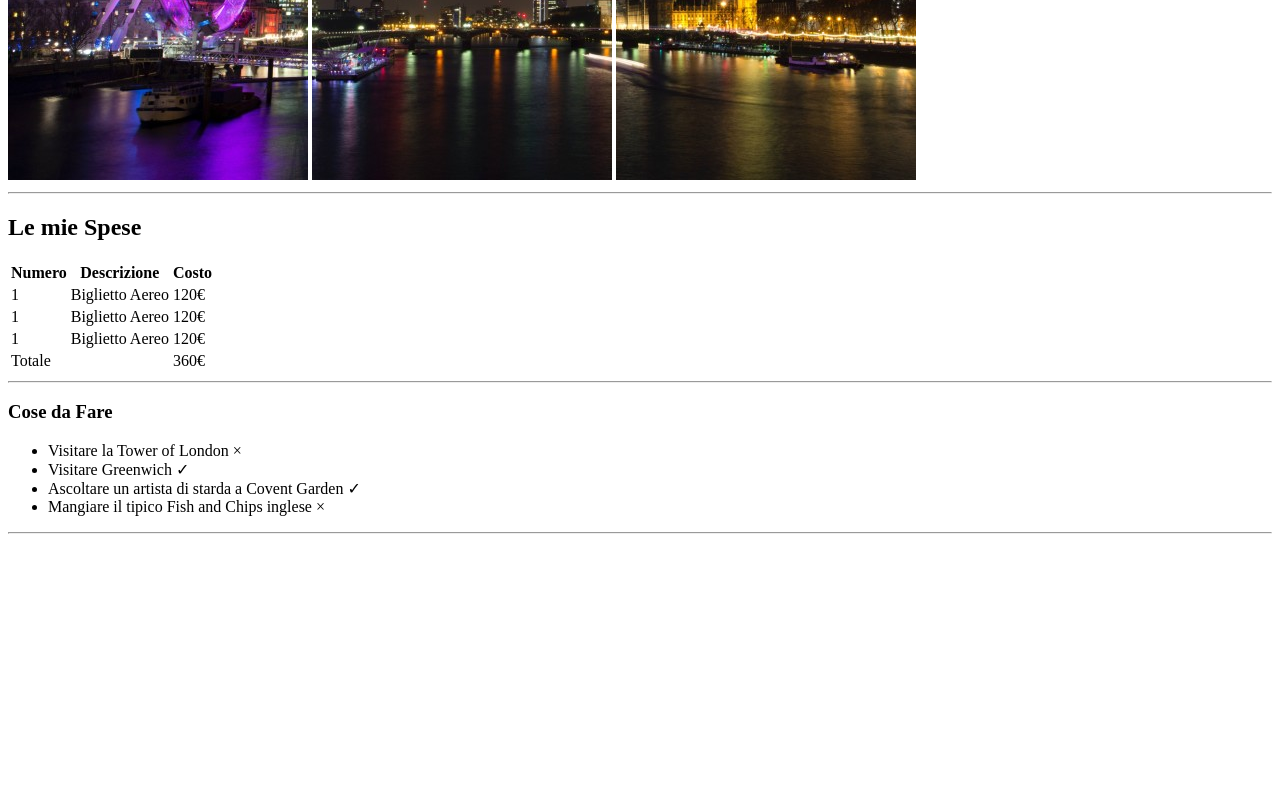
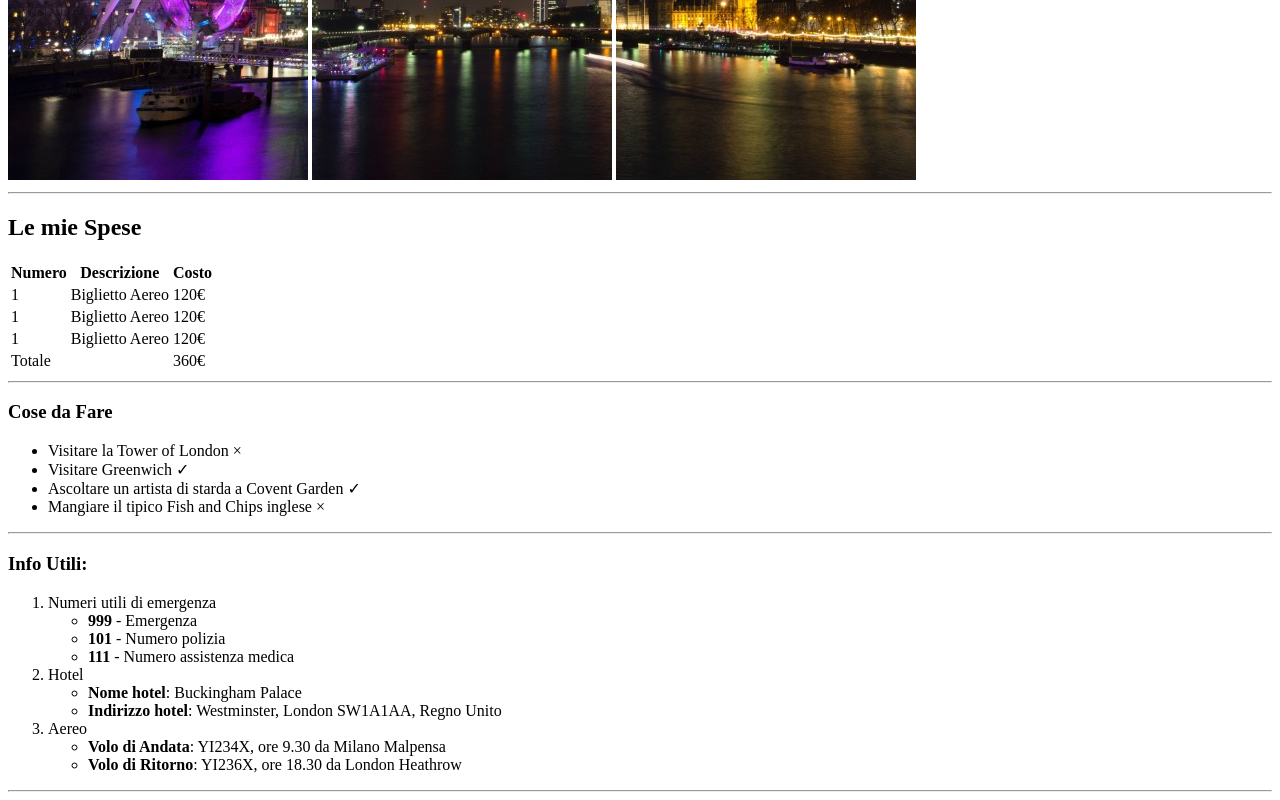
Before and after one commit to NuvoloniM/html-london-trip, a plain HTML site: page index.html in a window 1280 px wide. Shown: the part 500-1300 px from the top of the page. Before the commit the page ends 1042 px from the top, so only its background shows below. Drawn offline with Linux system fonts and the light colour scheme.

Commit message:
3rd Section: OL(Info Utili)

```diff
--- a/index.html
+++ b/index.html
@@ -74,7 +74,33 @@
 
             <hr>
         </section>
+
+        <!-- Info Utili (OL) -->
         <section>
+            <h3>Info Utili:</h3>
+            <ol>
+                <li>Numeri utili di emergenza
+                    <ul>
+                        <li><strong>999</strong> - Emergenza</li>
+                        <li><strong>101</strong> - Numero polizia</li>
+                        <li><strong>111</strong> - Numero assistenza medica</li>
+                    </ul>
+                </li>
+                <li>Hotel
+                    <ul>
+                        <li><strong>Nome hotel</strong>: Buckingham Palace</li>
+                        <li><strong>Indirizzo hotel</strong>: Westminster, London SW1A1AA, Regno Unito</li>
+                    </ul>
+                </li>
+                <li>Aereo
+                    <ul>
+                        <li><strong>Volo di Andata</strong>: YI234X, ore 9.30 da Milano Malpensa</li>
+                        <li><strong>Volo di Ritorno</strong>: YI236X, ore 18.30 da London Heathrow</li>
+                    </ul>
+                </li>
+            </ol>
+
+            <hr>
 
         </section>
     </main>
```
